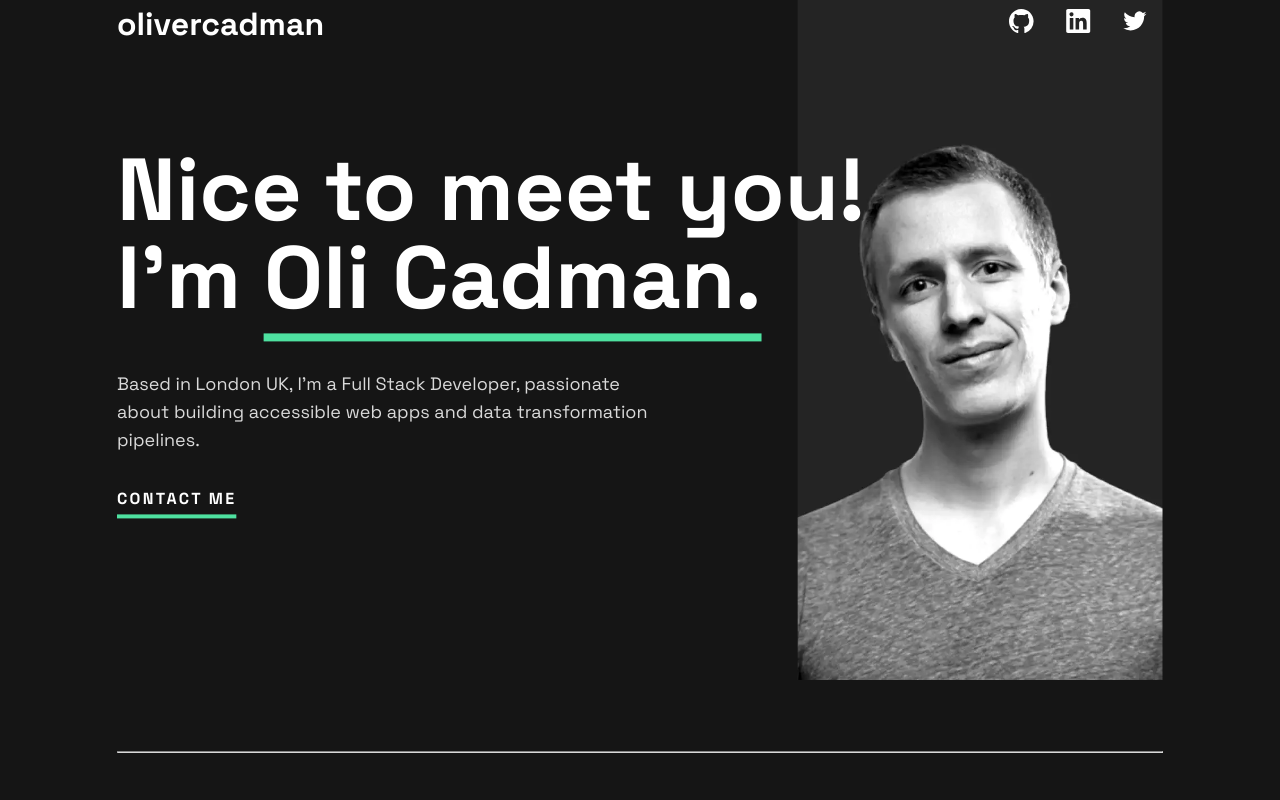
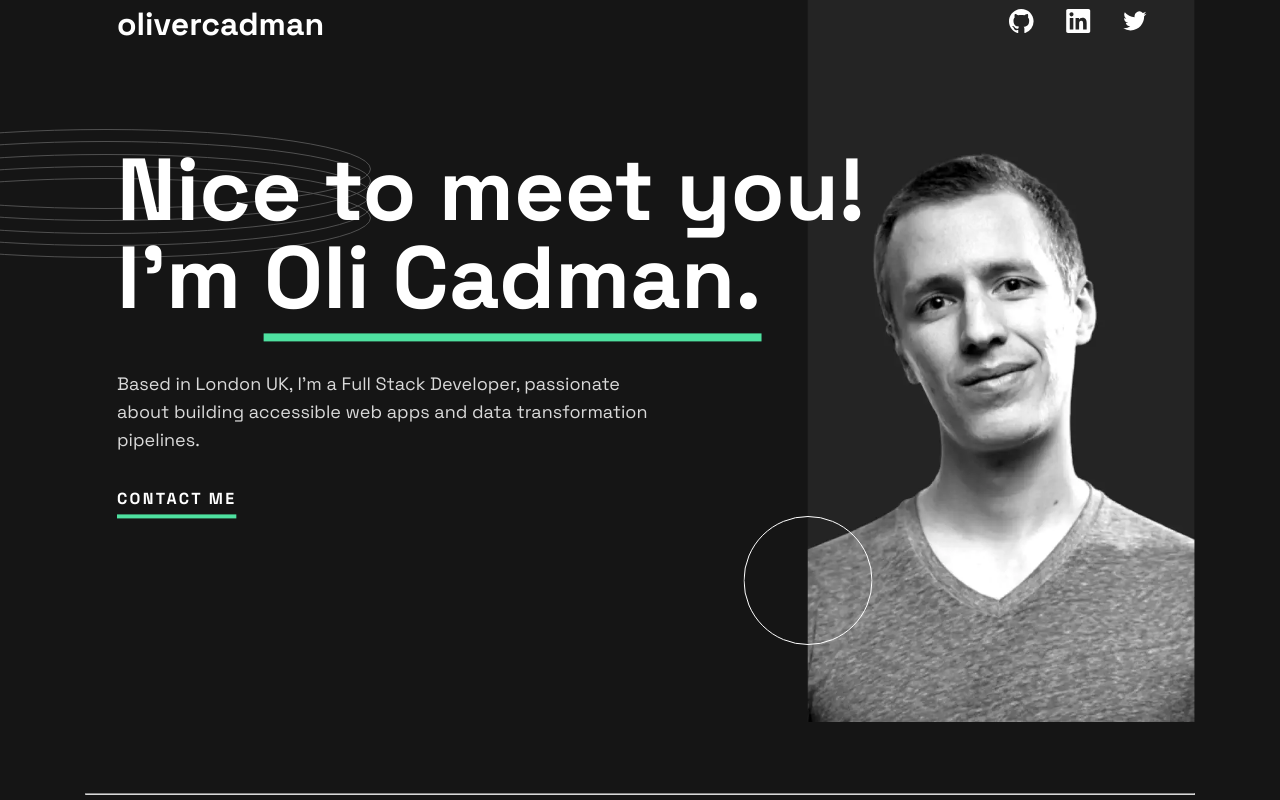
Before and after one commit to OliverCadman/portfolio_website, a React (Vite) app in the folder app/: page / in a window 1280 px wide. Shown: the top 800 px of the page. Built offline with nearby package versions, Linux system fonts and the light colour scheme.

Commit message:
Added SVGs to home hero

```diff
--- a/app/index.html
+++ b/app/index.html
@@ -4,7 +4,7 @@
     <meta charset="UTF-8" />
     <link rel="icon" type="image/svg+xml" href="/vite.svg" />
     <meta name="viewport" content="width=device-width, initial-scale=1.0" />
-    <title>Vite + React + TS</title>
+    <title>Oliver Cadman | Hello!</title>
   </head>
   <body>
     <div id="root"></div>
--- a/app/src/components/home/hero/Hero.tsx
+++ b/app/src/components/home/hero/Hero.tsx
@@ -1,11 +1,15 @@
 import heroAvatarDesktop from "../../../assets/images/image-profile-desktop.webp";
 import heroAvatarTablet from "../../../assets/images/image-profile-tablet.webp";
 import heroAvatarMobile from "../../../assets/images/image-profile-mobile.webp";
+import { ReactComponent as PatternRings } from "../../../assets/images/pattern-rings.svg";
+import { ReactComponent as PatternCircle } from "../../../assets/images/pattern-circle.svg";
 
 const Hero = () => {
   return (
-    <section className="section hero__content">
+    <section className="section hero-section">
+      <div className="hero__content">
         <div className="hero__avatar-container">
+          <PatternCircle className="hero-circle" />
           <picture className="hero__img">
             <source media="(min-width: 768px)" srcSet={heroAvatarTablet} />
             <source media="(min-width: 1220px)" srcSet={heroAvatarDesktop} />
@@ -34,6 +38,8 @@ const Hero = () => {
           </article>
         </div>
         <hr />
+      </div>
+      <PatternRings className="hero-rings" />
     </section>
   );
 };
--- a/app/src/components/home/hero/_hero.scss
+++ b/app/src/components/home/hero/_hero.scss
@@ -9,6 +9,7 @@
   .hero__avatar-container {
     width: 50%;
     margin: 0 auto;
+    position: relative;
 
     @include tablet() {
       margin-right: unset;
@@ -18,6 +19,8 @@
 
   .hero__img {
     width: 100%;
+    position: relative;
+    z-index: 3;
   }
 
   .hero__callout {
@@ -30,6 +33,7 @@
       left: 32px;
       width: 75%;
       margin: 0;
+      z-index: 10;
     }
 
     @include desktop() {
@@ -103,3 +107,38 @@
     }
   }
 }
+
+.hero-rings,
+.hero-circle {
+  position: absolute;
+  overflow: hidden;
+}
+
+.hero-rings {
+  left: 0;
+  top: 0;
+  transform: translate(-65%, 100%);
+
+  @include tablet() {
+    transform: translate(-50%, 50%);
+  }
+
+  @include desktop() {
+    transform: translate(-30%, 100%);
+  }
+}
+
+.hero-circle {
+  z-index: 5;
+  top: 0;
+  right: 0;
+  transform: translate(130%, 185%);
+
+  @include tablet() {
+    transform: translate(50%, 275%);
+  }
+
+  @include desktop() {
+    transform: translate(-250%, 400%);
+  }
+}
--- a/app/src/components/home/links/links.scss
+++ b/app/src/components/home/links/links.scss
@@ -37,6 +37,6 @@
     top: 0;
     left: 50%;
     transform: translateX(-50%);
-    z-index: 2;
+    z-index: 20;
   }
 }
--- a/app/src/index.scss
+++ b/app/src/index.scss
@@ -18,6 +18,12 @@
   line-height: 1.5;
 }
 
+html,
+body {
+  min-height: 100%;
+  overflow-x: hidden;
+}
+
 *,
 :before,
 :after {
@@ -29,7 +35,6 @@
 // Global Page styles
 .main {
   background-color: $black;
-  position: relative;
 }
 
 h1,
@@ -62,14 +67,16 @@ hr {
   margin-top: 4rem;
 }
 
-.section {
+.section:not(.hero-section) {
   width: 100%;
   padding: 0 1rem;
 
   @include tablet() {
     padding: 0 2rem 1.125rem 2rem;
   }
+}
 
+.section {
   @include desktop() {
     max-width: 1110px;
     margin: 0 auto;
```
Lines whose indentation alone changed are shown as unchanged.
